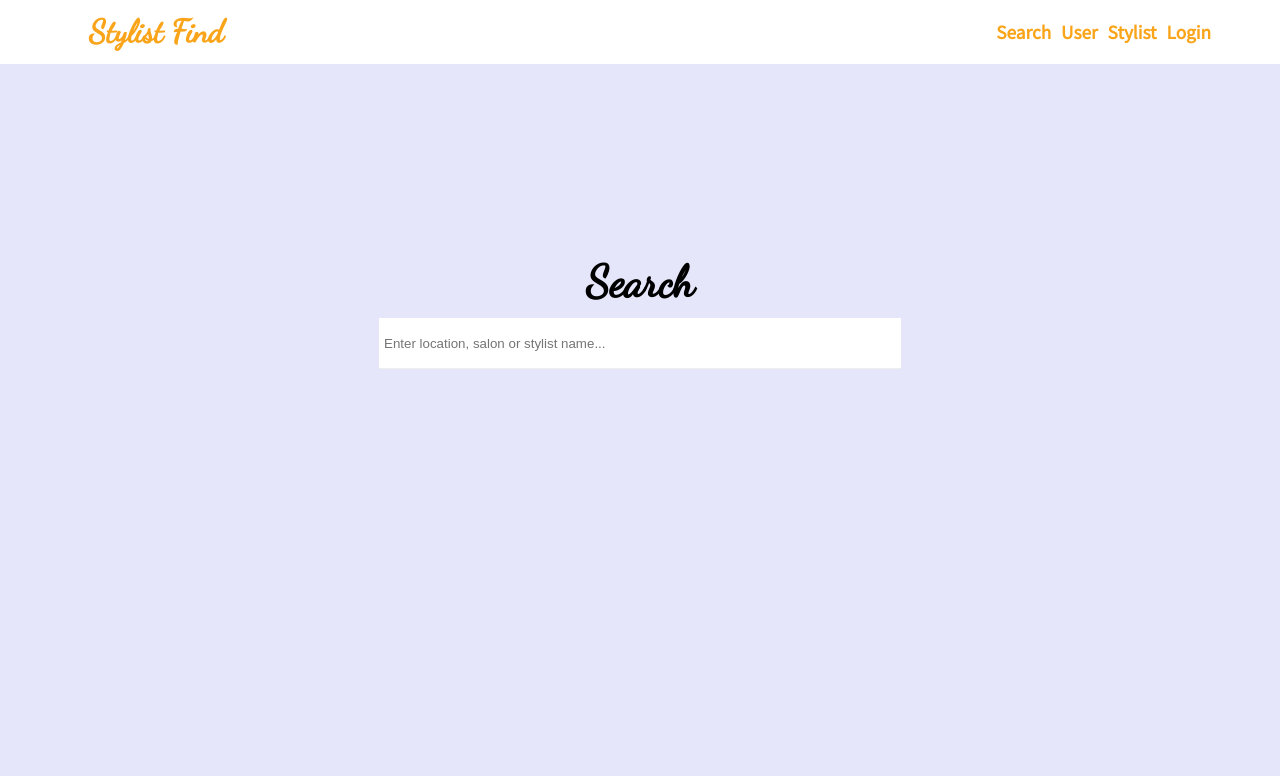
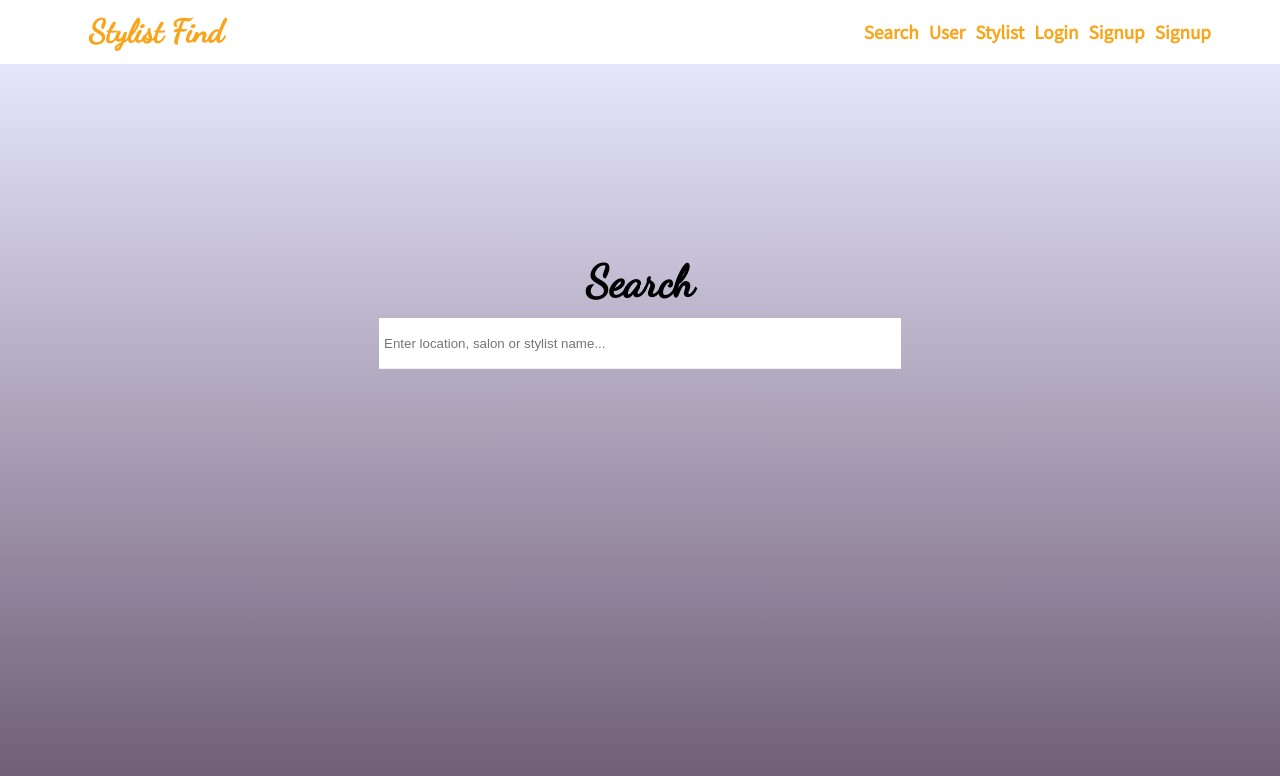
Before and after one commit to sandramkimball/StylistFind, a React (Create React App) app in the folder client/: page / in a window 1280 px wide. Shown: the top 776 px of the page. Built offline with nearby package versions, Linux system fonts and the light colour scheme; a web font is replaced by a local one; what google-maps-react would draw is missing.

Commit message:
pushing uncommited changes

```diff
--- a/client/src/components/Home.js
+++ b/client/src/components/Home.js
@@ -42,7 +42,7 @@ class Home extends React.Component {
   };
 
   handleChange = e => {
-    // e.preventDefault();
+    e.preventDefault();
     this.setState({setHomeSearch: e.target.value})
   };
 
@@ -78,7 +78,7 @@ const Landing = Styled.div`
   width: 100vw;
   margin: auto;
   // background: url('https://images.pexels.com/photos/4614/woman-morning-bathrobe-bathroom.jpg?cs=srgb&dl=woman-morning-bathrobe-bathroom-4614.jpg&fm=jpg')
-  background: lavender;
+  background: linear-gradient(lavender, #6d5a73);
   h1{
     font-size: 2.75rem;
     margin: 0 0 10px 0;
--- a/client/src/components/LoginPage.js
+++ b/client/src/components/LoginPage.js
@@ -1,8 +1,6 @@
 import React from 'react';
 import styled from 'styled-components';
 import {Route, NavLink} from 'react-router-dom';
-// import PrivateRoute from '../PrivateRoute';
-// import axiosWithAuth from '../utilis/axiosWithAuth';
 import LoginForm from './forms/LoginForm';
 import SignUpForm from './forms/SignUpForm';
 
@@ -10,13 +8,13 @@ class LoginPage extends React.Component {
     constructor(props){
         super(props);
         this.state = {
-            alreadyUser: false
+            alreadyUser: true
         }
         this.handleUser = this.handleUser.bind(this);
     }
 
     handleUser(){
-        this.setState({alreadyUser: false ? false : true})
+        this.setState({alreadyUser: true ? false : true})
     }
 
     render(){
@@ -26,10 +24,10 @@ class LoginPage extends React.Component {
 
         if (isAlreadyUser === true){
             form = <LoginForm/>;
-            loginOrSignup = <p>sign up</p>
+            loginOrSignup = <p>Signup</p>
         } else {
             form = <SignUpForm/>;
-            loginOrSignup = <p onClick={this.handleUser}>login</p>
+            loginOrSignup = <p onClick={this.handleUser}>I'm Already a Member</p>
         }
 
         return(
--- a/client/src/components/Nav.js
+++ b/client/src/components/Nav.js
@@ -9,12 +9,7 @@ function Nav(props) {
     const logout = e => {
         localStorage.removeItem('token');
         props.history.push('/')
-      };
-    // useEffect(()=> {
-    //     if(localStorage.getItem('token')){
-    //         dispatch({type: 'LOGIN_TRUE'});
-    //     }
-    // }, []);
+    };
 
     return(
         <NavBar>
@@ -26,8 +21,12 @@ function Nav(props) {
                 <NavLink to='/users/:id/dash'>User</NavLink>
                 <NavLink to='/stylists/:id/dash'>Stylist</NavLink>
                 <NavLink to='/login'>Login</NavLink>
+                <NavLink to='/signup'>Signup</NavLink>
                 {user.isLoggedIn && (
                     <NavLink to='/' onClick={logout}>Logout</NavLink>
+                )}
+                {!user.isLoggedIn && (
+                    <NavLink to='signup/'>Signup</NavLink>
                 )}
             </div>
         </NavBar>
--- a/client/src/components/forms/LoginForm.js
+++ b/client/src/components/forms/LoginForm.js
@@ -5,15 +5,16 @@ import {Link, Redirect} from 'react-router-dom';
 import axiosWithAuth from '../utilis/axiosWithAuth';
 
 class Login extends React.Component {
-
     constructor(props){
         super(props);
-        this.state= {
-            credentials: {
+        this.state = {
+            isStylist: false,
+            isLoggedIn: false,
+            loginFail: false,
+            // credentials: {
                 username: '',
                 password: '',
-                isLoading: false
-            }
+            // }
         }
         this.handleSubmit = this.handleSubmit.bind(this);
         this.handleChange = this.handleChange.bind(this);
@@ -31,19 +32,32 @@ class Login extends React.Component {
     handleSubmit = e => {
         e.preventDefault();
         axiosWithAuth()
-            .post('/api/auth/login', this.state.credentials)
-            .then(res=> {
-                localStorage.setItem('token', res.data.payload);
-                this.props.history.push('/search')
-            })
-            .catch(err=> console.log('LOGIN ERROR', err.res))
-
-        return <Redirect to="/users/:id/dash" />
+        .post('/auth/login', {
+            username: this.state.username,
+            password: this.state.password
+        })
+        .then(res=> {
+            localStorage.setItem('token', res.data.payload);
+            this.props.history.push('/search')
+            this.setState({isLoggedIn: true})
+        })
+        .catch(err=> {
+            this.setState({loginFail: true})
+            console.log('LOGIN ERROR', err)
+        })
     };
 
     render(){
-        if(localStorage.getItem('token')) return <Redirect to='/'/>
-        // const {username, password, isLoading} = this.state;
+        // if(localStorage.getItem('token')) {return <Redirect to='/users/:id/dash'/>}
+        if(this.state.isLoggedIn === true) {
+            console.log('Login successful.')
+            return <Redirect to='/search'/>
+        }
+        let loginError;
+        if (this.state.loginFail === true){
+            loginError =  <p className='login-fail' >Username or Password Incorrect</p>
+        }
+
         return (
             <LoginPage>
                 <LoginForm onSubmit={this.handleSubmit}>
@@ -63,6 +77,7 @@ class Login extends React.Component {
                         onChange={this.handleChange}
                     />
                     <button type='submit' onClick={this.handleSubmit}>Login</button>
+                    {loginError}
                 </LoginForm>
             </LoginPage>
     )
@@ -87,6 +102,10 @@ const LoginPage = styled.div`
         color: black;
         :hover{color: gray}
     }
+    .login-fail p{
+        color: red,
+        font-size: .5rem;
+    }
 `;
 
 const LoginForm = styled.form`
@@ -97,7 +116,12 @@ const LoginForm = styled.form`
     margin: 0 auto;
     padding: 20px;
     flex-direction: column;
-    h3{margin: 0; font-size: 2rem; font-family: 'Dancing Script', cursive}
+    h3{
+        margin: 0;
+        font-size: 2rem;
+        font-family: 'Dancing Script', cursive
+    }
+
     input, button{
         height: 25px;
         width: 100%
--- a/client/src/components/forms/SignUpForm.js
+++ b/client/src/components/forms/SignUpForm.js
@@ -24,7 +24,6 @@ export default class SignUp extends React.Component {
       email: '',
       isStylist: false,
       id: Date.now(),
-      errors: {},
     }
     this.handleSubmit = this.handleSubmit.bind(this);
     this.handleChange = this.handleChange.bind(this);
@@ -40,23 +39,22 @@ export default class SignUp extends React.Component {
       console.log('Take me to Search!')
       if(this.state.isStylist === false){
         axiosWithAuth()
-        .post('/api/register', this.state)
-        .then(
-          (err)=> this.setState({errors: err.data.errors, isLoading: false})
+        .post('/auth/register/user', this.state)
+        .then( res=> {
+          localStorage.setItem('token', res.data.payload)
+          this.props.history.push('/search')}
         )
-        .catch(err=>{console.log(err.response)})
+        .catch(err=>{console.log('Error', err)})
       }
 
       if(this.state.isStylist === true){
         axiosWithAuth()
-        .post('/api/register', this.state)
+        .post('/auth/register/stylist', this.state)
         .then(
-          (err)=> this.setState({errors: err.data.errors, isLoading: false})
+          (err)=> this.setState({errors: err.data.errors})
         )
         .catch(err=>{console.log(err.response)})
       }
-
-      return <Redirect to="/users/:id/dash" />
   };
 
   render(){
@@ -153,7 +151,7 @@ export default class SignUp extends React.Component {
             />
           </div>
       )}
-        <button type='submit' onClick={this.handleSubmit}>sign up</button>
+        <button type='submit' onClick={this.handleSubmit}>signup</button>
         </SignupForm>
       </SignupPage>
     );
--- a/client/src/components/utilis/axiosWithAuth.js
+++ b/client/src/components/utilis/axiosWithAuth.js
@@ -5,9 +5,10 @@ export default function axiosWithAuth() {
   const token = localStorage.getItem('token');
 
   return axios.create({
-    baseURL: 'https://stylistfind-db.herokuapp.com/api', // Be sure to update!
+    baseURL: 'https://stylistfind-db.herokuapp.com/api',
     headers: {
       Authorization: token,
+      'Access-Control-Allow-Origin': '*'
     },
   });
 };
```
